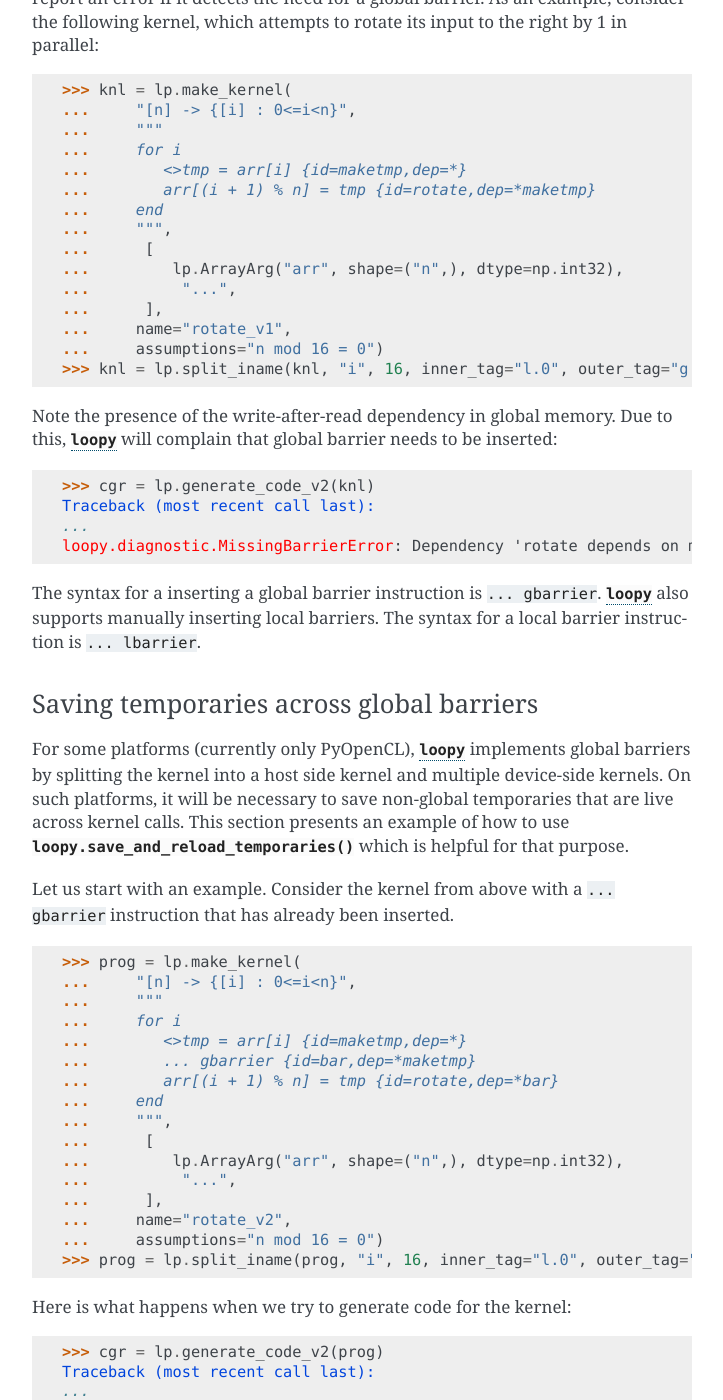
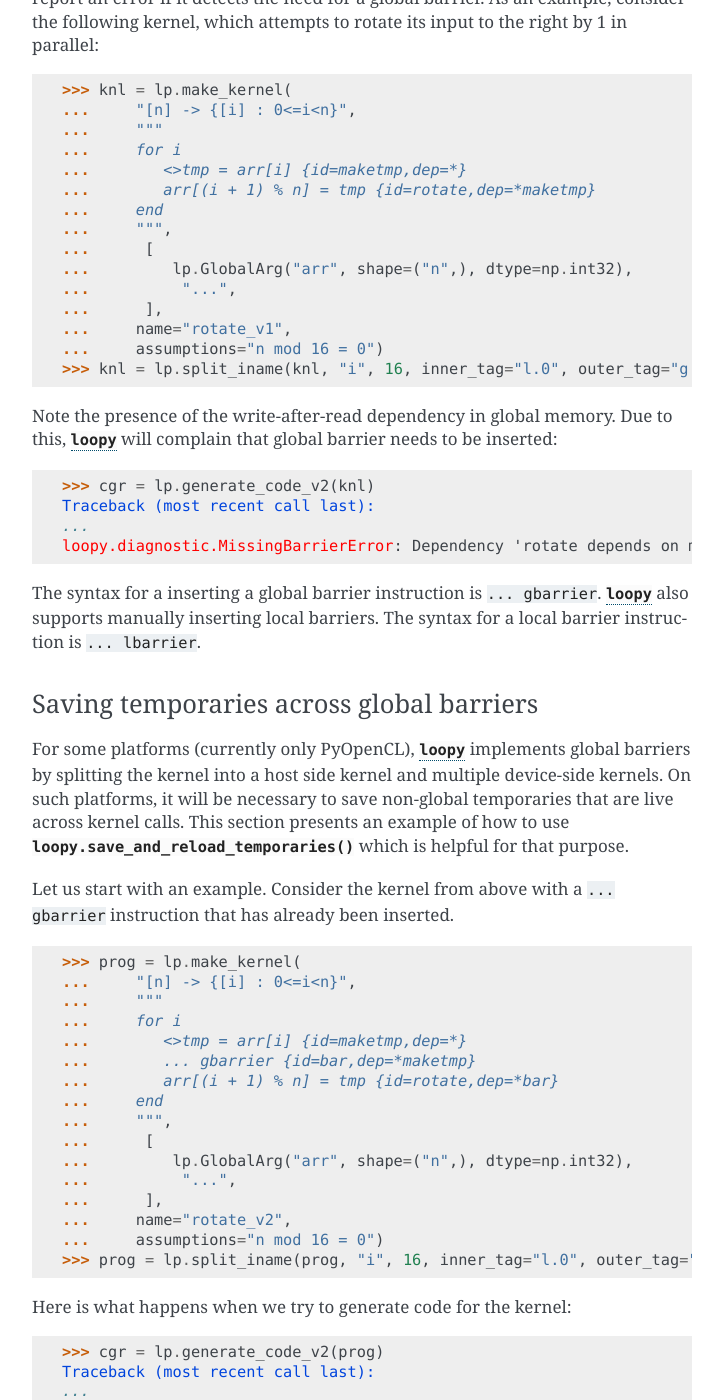
Before and after one commit to inducer/loopy, a Sphinx documentation site: the page built from doc/tutorial.rst, in a window 1280 px wide and 1400 px high, scrolled down 21603 px. Shown: the whole window, without its empty margins (388-1111 px from the left). Built offline with Sphinx 7.4.7, drawn with Linux system fonts in a browser that asks for light colours; some of the changed text lies outside the part shown.

Commit message:
ArrayArg->GlobalArg

```diff
--- a/doc/tutorial.rst
+++ b/doc/tutorial.rst
@@ -1145,7 +1145,7 @@ the right by 1 in parallel:
    ...     end
    ...     """,
    ...      [
-   ...         lp.ArrayArg("arr", shape=("n",), dtype=np.int32),
+   ...         lp.GlobalArg("arr", shape=("n",), dtype=np.int32),
    ...          "...",
    ...      ],
    ...     name="rotate_v1",
@@ -1189,7 +1189,7 @@ Let us start with an example. Consider the kernel from above with a
    ...     end
    ...     """,
    ...      [
-   ...         lp.ArrayArg("arr", shape=("n",), dtype=np.int32),
+   ...         lp.GlobalArg("arr", shape=("n",), dtype=np.int32),
    ...          "...",
    ...      ],
    ...     name="rotate_v2",
@@ -1323,8 +1323,8 @@ tagged, as in the following example::
             "{ [i]: 0<=i<n }",
             "out[i%20] = out[i%20] + 2*a[i] {atomic}",
             [
-                lp.ArrayArg("out", dtype, shape=lp.auto, for_atomic=True),
-                lp.ArrayArg("a", dtype, shape=lp.auto),
+                lp.GlobalArg("out", dtype, shape=lp.auto, for_atomic=True),
+                lp.GlobalArg("a", dtype, shape=lp.auto),
                 "..."
                 ],
             assumptions="n>0")
```
